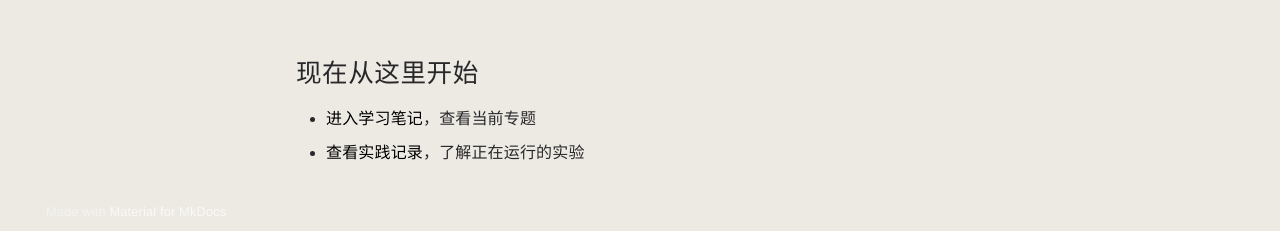
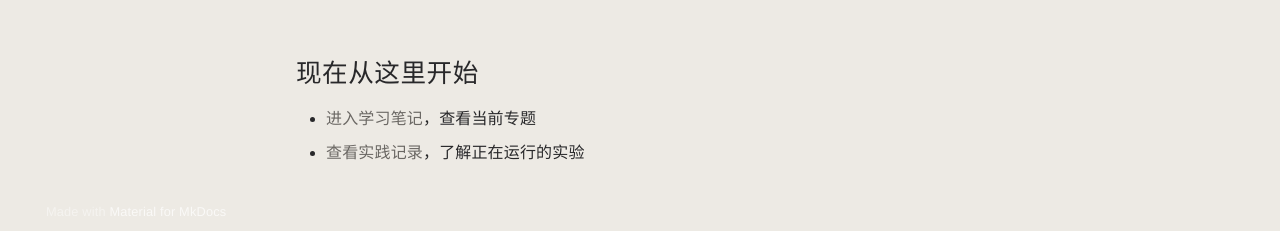
Before and after one commit to nnnaomisong/naomi-agent-learning-space, an MkDocs documentation site: the page built from docs/index.md, in a window 1280 px wide and 969 px high. Shown: the part 735-966 px from the top of the window. Built offline with MkDocs 1.6.1 and Material for MkDocs 9.7.7, drawn with Linux system fonts in a browser that asks for light colours.

```diff
--- a/docs/stylesheets/theme.css
+++ b/docs/stylesheets/theme.css
@@ -178,8 +178,8 @@ body,
 }
 
 .md-typeset a {
-  color: var(--naomi-accent);
-  text-decoration-color: var(--naomi-line);
+  color: var(--naomi-muted);
+  text-decoration-color: var(--naomi-muted);
   text-underline-offset: 0.2em;
 }
 
```
